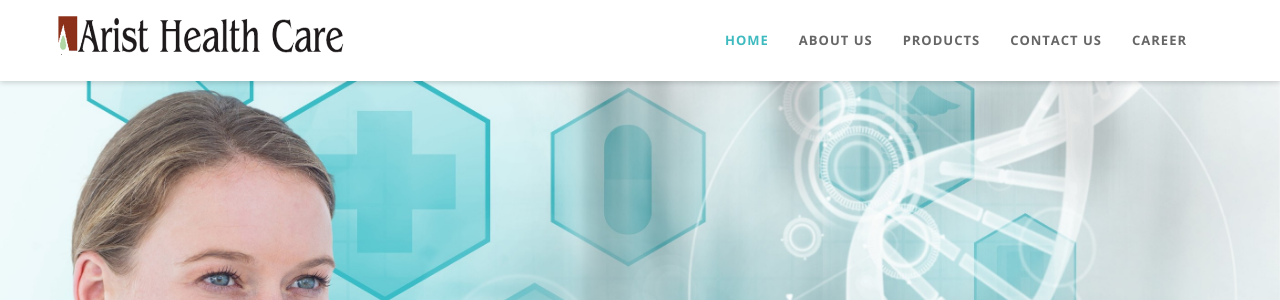
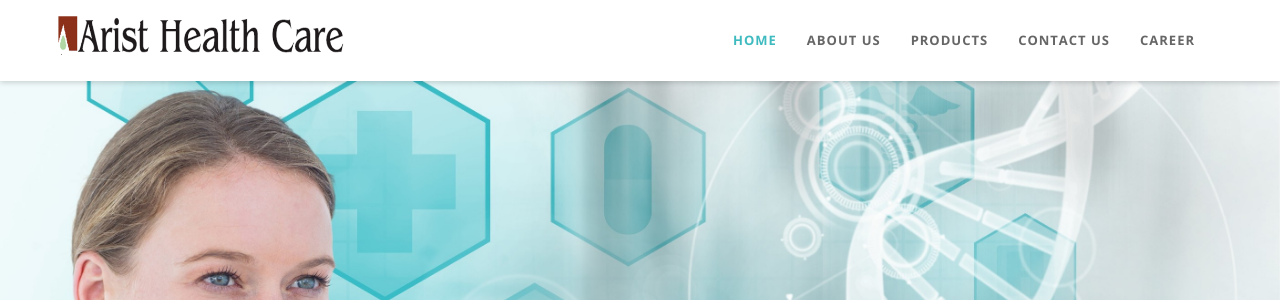
Before and after one commit to nvisionx/nvisionx.github.io, a PHP site: page /index.php in a window 1280 px wide. Shown: the top 300 px of the page. Run offline with PHP 8.4, Linux system fonts and the light colour scheme.

Commit message:
final fixes

```diff
--- a/header.php
+++ b/header.php
@@ -26,7 +26,7 @@
       <div class="container navigation">
 
         <div class="navbar-header page-scroll">
-          <button type="button" class="navbar-toggle" data-toggle="collapse" data-target=".navbar-main-collapse">
+          <button type="button" class="navbar-toggle" data-toggle="collapse" data-target=".navbar-main-collapse" style="margin-right: 8px;">
                     <i class="fa fa-bars"></i>
                 </button>
           <a class="navbar-brand img-responsive" href="index.php" style="padding-right: 0px; padding-left: 2px; margin-top: 0px;">
@@ -35,7 +35,7 @@
         </div>
 
         <!-- Collect the nav links, forms, and other content for toggling -->
-        <div class="collapse navbar-collapse navbar-right navbar-main-collapse" style="margin-right: 8px;">
+        <div class="collapse navbar-collapse navbar-right navbar-main-collapse">
           <ul class="nav navbar-nav">
             <li class="<?php if($page == "index") echo("active") ?>"><a href="index.php">Home</a></li>
             <li class="<?php if($page == "about") echo("active") ?>"><a href="about.php">About Us</a></li>
```
